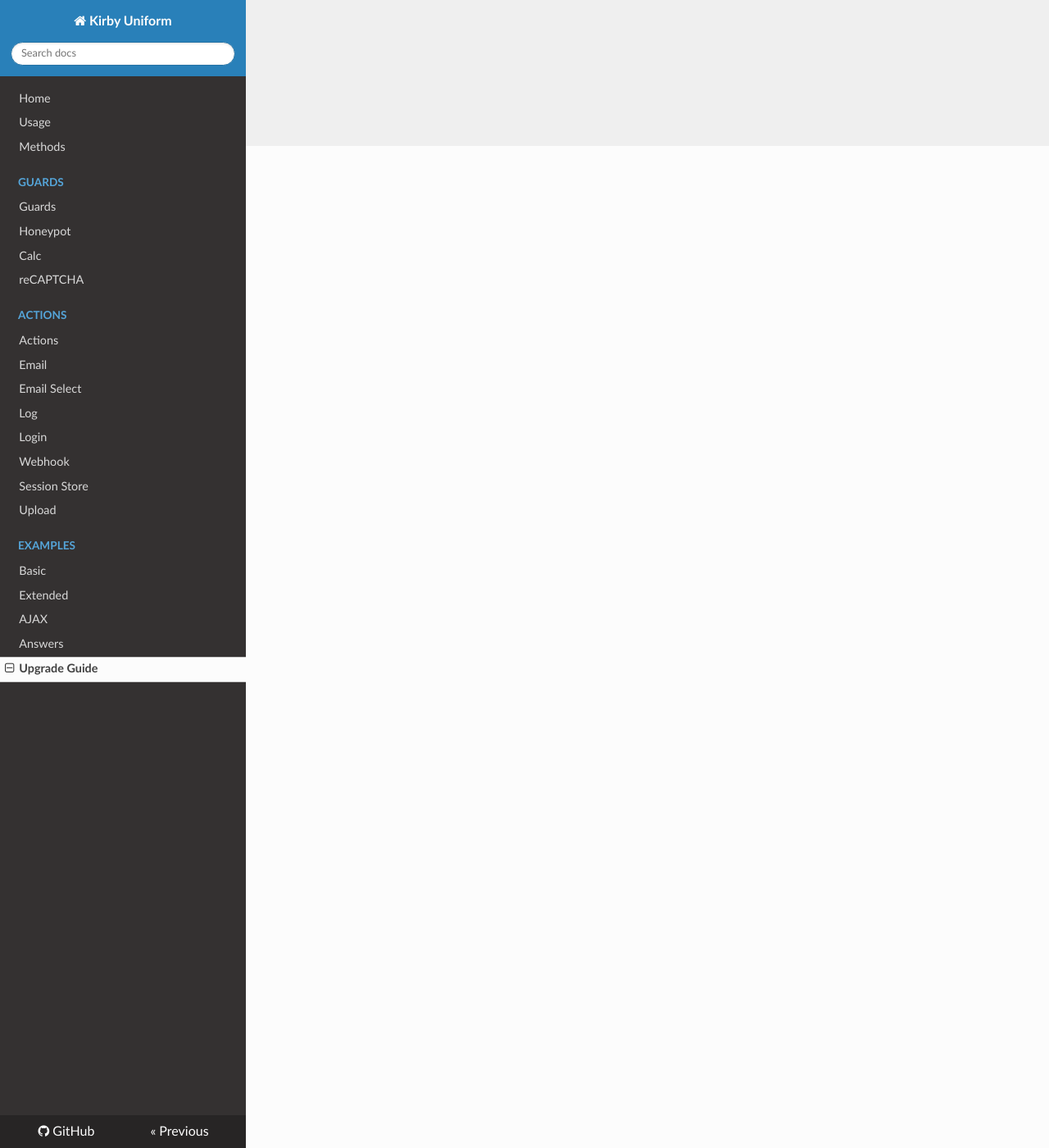
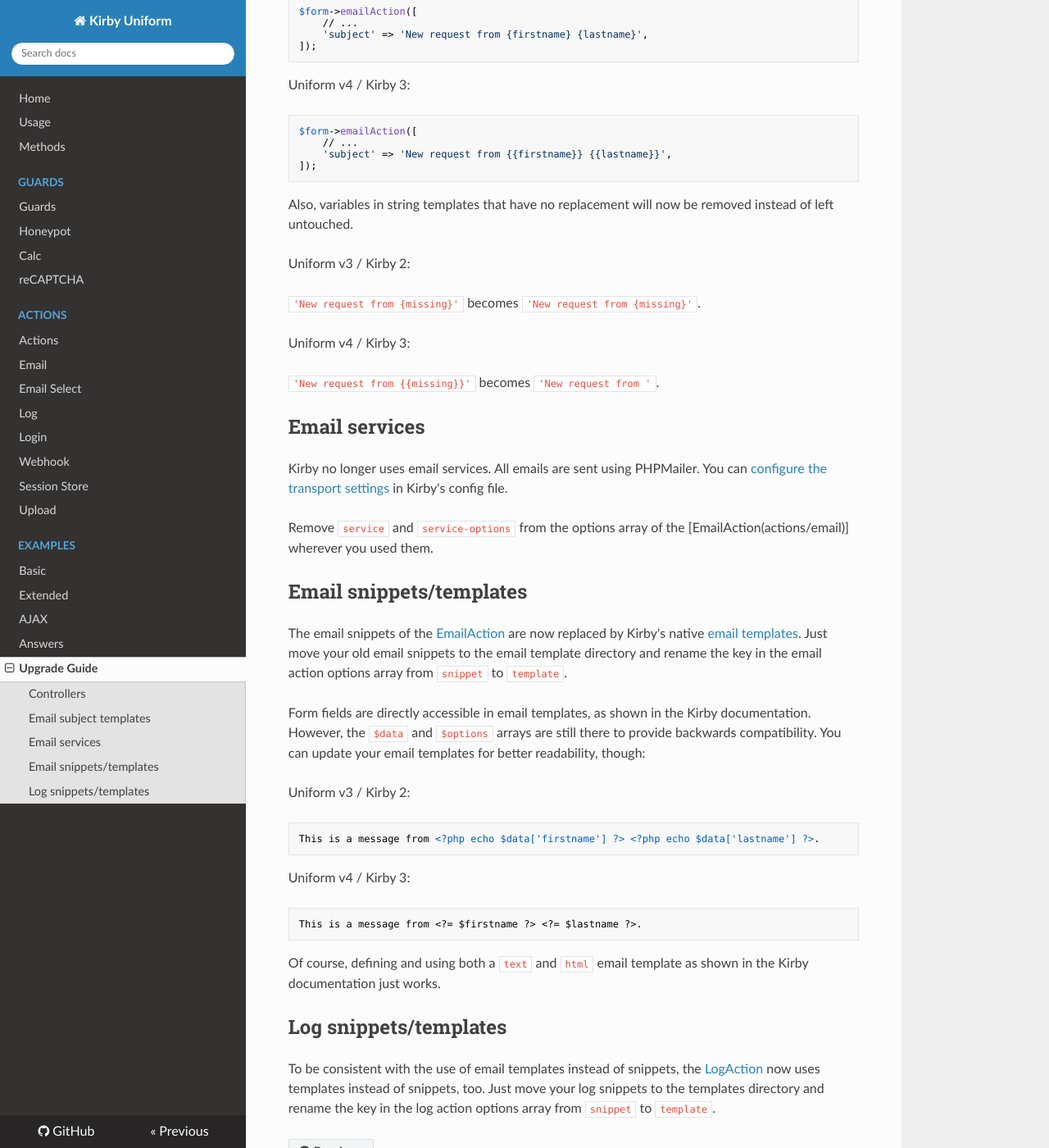
Before and after one commit to mzur/kirby-uniform, an MkDocs documentation site: the page built from docs/upgrade-guide.md, in a window 1280 px wide and 1400 px high, scrolled down 1222 px. Shown: the whole window at 82% size. Built offline with MkDocs 1.6.1, drawn with Linux system fonts in a browser that asks for light colours; nearby versions of some CDN libraries; old or Windows-style settings are respelled for this version of MkDocs; some of the changed text lies outside the part shown.

Commit message:
Write upgrade guide

````diff
--- a/docs/upgrade-guide.md
+++ b/docs/upgrade-guide.md
@@ -1,3 +1,111 @@
 # Upgrade Guide
 
-TODO
+There are a few breaking changes between Uniform v3 and v4. Mainly these were introduced to better fit new features and principles of Kirby 3. This guide lists all changes you have to make to your existing Uniform v3 code to make it work with Uniform v4 and Kirby 3.
+
+## Controllers
+
+The `R` class of the Kirby toolkit is no longer available. Request information can be fetched from the main Kirby object. The object can be injected as argument of a controller function or you can use the `kirby()` helper.
+
+Uniform v3 / Kirby 2:
+
+```php
+<?php
+
+use Uniform\Form;
+
+return function ()
+{
+    $form = new Form([
+        // ...
+    ]);
+
+    if (r::is('POST')) {
+        // run actions
+    }
+
+    return compact('form');
+};
+```
+
+Uniform v4 / Kirby 3:
+
+```php
+<?php
+
+use Uniform\Form;
+
+return function ($kirby)
+{
+    $form = new Form([
+        // ...
+    ]);
+
+    if ($kirby->request()->is('POST')) {
+        // run actions
+    }
+
+    return compact('form');
+};
+```
+
+## Email subject templates
+
+String templating in Kirby 3 changed slightly. Variables in string templates are now identified by `{{ }}` instead of `{ }`.
+
+Uniform v3 / Kirby 2:
+
+```php
+$form->emailAction([
+    // ...
+    'subject' => 'New request from {firstname} {lastname}',
+]);
+```
+
+Uniform v4 / Kirby 3:
+
+```php
+$form->emailAction([
+    // ...
+    'subject' => 'New request from {{firstname}} {{lastname}}',
+]);
+```
+
+Also, variables in string templates that have no replacement will now be removed instead of left untouched.
+
+Uniform v3 / Kirby 2:
+
+`'New request from {missing}'` becomes `'New request from {missing}'`.
+
+Uniform v4 / Kirby 3:
+
+`'New request from {{missing}}'` becomes `'New request from '`.
+
+## Email services
+
+Kirby no longer uses email services. All emails are sent using PHPMailer. You can [configure the transport settings](https://nnnnext.getkirby.com/docs/guide/emails#transport-configuration) in Kirby's config file.
+
+Remove `service` and `service-options` from the options array of the [EmailAction(actions/email)] wherever you used them.
+
+## Email snippets/templates
+
+The email snippets of the [EmailAction](actions/email) are now replaced by Kirby's native [email templates](https://nnnnext.getkirby.com/docs/guide/emails#plain-text). Just move your old email snippets to the email template directory and rename the key in the email action options array from `snippet` to `template`.
+
+Form fields are directly accessible in email templates, as shown in the Kirby documentation. However, the `$data` and `$options` arrays are still there to provide backwards compatibility. You can update your email templates for better readability, though:
+
+Uniform v3 / Kirby 2:
+
+```html+php
+This is a message from <?php echo $data['firstname'] ?> <?php echo $data['lastname'] ?>.
+```
+
+Uniform v4 / Kirby 3:
+
+```html+php
+This is a message from <?= $firstname ?> <?= $lastname ?>.
+```
+
+Of course, defining and using both a `text` and `html` email template as shown in the Kirby documentation just works.
+
+## Log snippets/templates
+
+To be consistent with the use of email templates instead of snippets, the [LogAction](actions/log) now uses templates instead of snippets, too. Just move your log snippets to the templates directory and rename the key in the log action options array from `snippet` to `template`.
````
Also changed, not shown: README.md (+1 -1 lines), docs/actions/email.md (+3 -3 lines), 3 other files.
